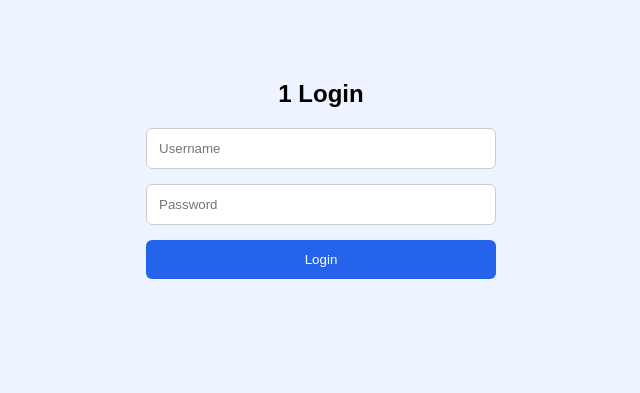
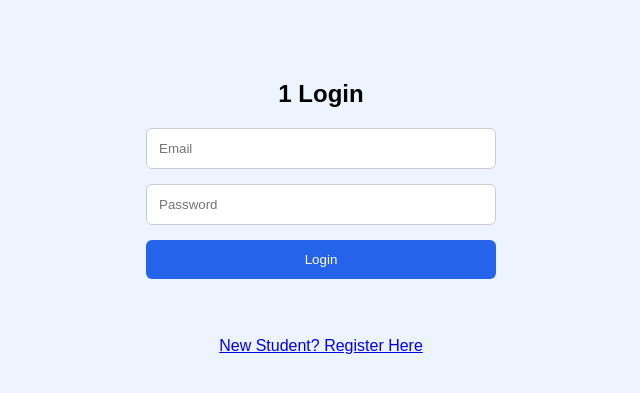
Before and after one commit to TanishTyagi26/CampusHub, a Flask app: page /login/1 in a window 1280 px wide. Shown: the part 68-461 px from the top of the page, without its empty margins (319-959 px from the left). Run offline with Flask 3, Linux system fonts and the light colour scheme.

Commit message:
Completed student registration and login

```diff
--- a/routes/auth.py
+++ b/routes/auth.py
@@ -4,8 +4,31 @@ import sqlite3
 auth = Blueprint("auth", __name__)
 
 # Login Page
-@auth.route("/login/<role>")
+@auth.route("/login/<role>", methods=["GET", "POST"])
 def login(role):
+
+    if request.method == "POST":
+
+        email = request.form["email"]
+        password = request.form["password"]
+
+        connection = sqlite3.connect("database/campushub.db")
+        cursor = connection.cursor()
+
+        cursor.execute(
+            "SELECT * FROM students WHERE email=? AND password=?",
+            (email, password)
+        )
+
+        user = cursor.fetchone()
+
+        connection.close()
+
+        if user:
+            return redirect("/student/dashboard")
+
+        return "Invalid Email or Password"
+
     return render_template("login.html", role=role.title())
 
 
@@ -29,8 +52,8 @@ def register_student():
     cursor = connection.cursor()
 
     cursor.execute("""
-    INSERT INTO students(full_name,email,password,branch,year)
-    VALUES(?,?,?,?,?)
+        INSERT INTO students(full_name,email,password,branch,year)
+        VALUES(?,?,?,?,?)
     """, (full_name, email, password, branch, year))
 
     connection.commit()
--- a/templates/login.html
+++ b/templates/login.html
@@ -10,11 +10,17 @@
 
     <h1>{{ role }} Login</h1>
 
-    <form>
+    <form action="/login/{{ role.lower() }}" method="POST">
 
-        <input type="text" placeholder="Username">
+        <input type="email"
+            name="email"
+            placeholder="Email"
+            required>
 
-        <input type="password" placeholder="Password">
+        <input type="password"
+            name="password"
+            placeholder="Password"
+            required>
 
         <button type="submit">
             Login
@@ -22,6 +28,12 @@
 
     </form>
 
+    <br>
+
+    <a href="/register">
+        New Student? Register Here
+    </a>
+
 </section>
 
 {% endblock %}
```
Also changed, not shown: database/campushub.db.
